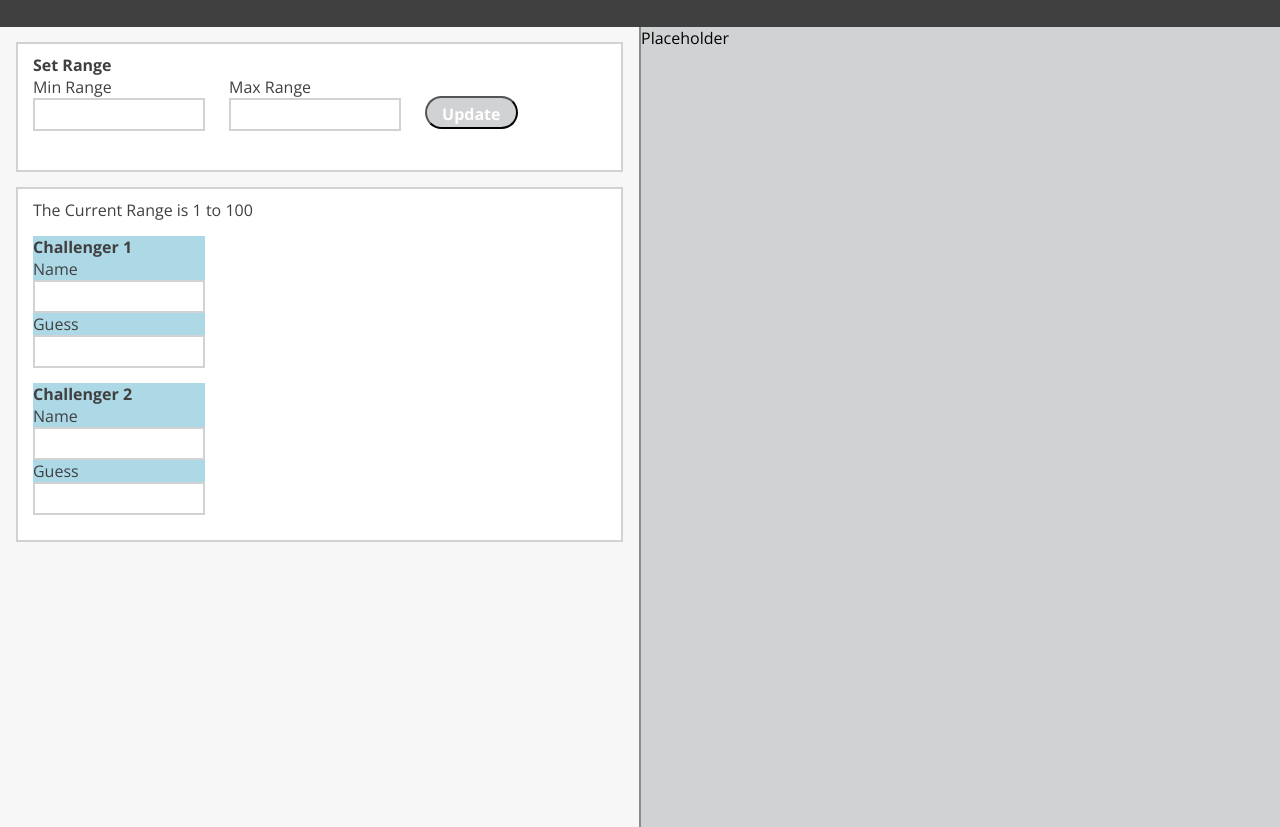
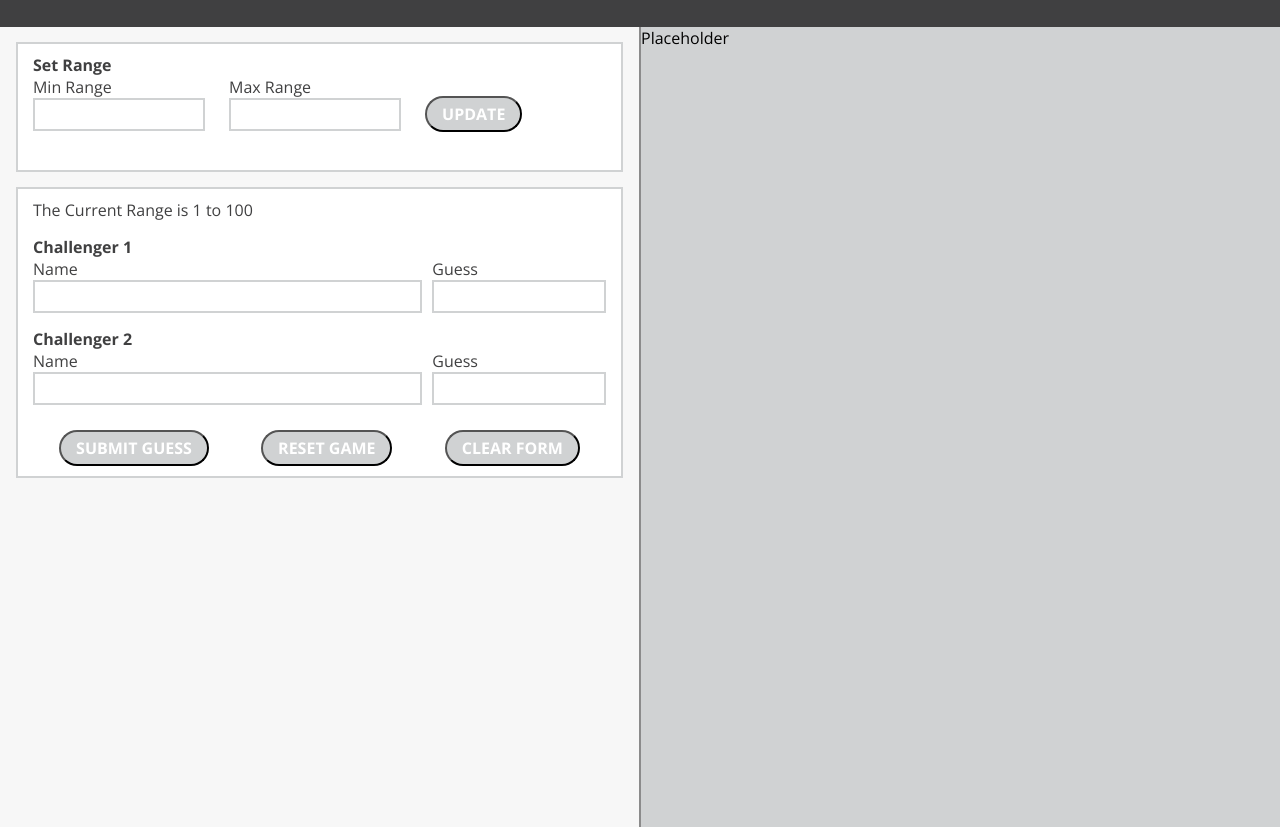
Before and after one commit to jonthanny/number_guesser, a plain HTML site: page index.html in a window 1280 px wide. Shown: the part 93-920 px from the top of the page. Drawn offline with nearby package versions, Linux system fonts and the light colour scheme.

Commit message:
Add css formatting to challenger card

```diff
--- a/index.html
+++ b/index.html
@@ -28,23 +28,39 @@
             <p>Max Range</p>
             <input type="text" name="Max Range">
           </div>
-          <button class="update-button form-buttons">Update</button>
+          <button class="update-button form-buttons">UPDATE</button>
         </div>
         <div class="challenger-card left-cards">
-          <p>The Current Range is 1 to 100</p>
+          <p>The Current Range is
+            <span id="min-range-num">1</span>
+            to
+            <span id="max-range-num">100</span></p>
+          <h4>Challenger 1</h4>
           <div class="input-container challenger-input-container-1">
-            <h4>Challenger 1</h4>
+            <div class="challenger-name-container">
               <p>Name</p>
               <input type="text" name="name-input-1">
+            </div>
+            <div class="challenger-guess-container">
               <p>Guess</p>
               <input type="text" name="guess-input-1">
             </div>
+          </div>
+          <h4>Challenger 2</h4>
           <div class="input-container challenger-input-container-2">
-            <h4>Challenger 2</h4>
+            <div class="challenger-name-container">
               <p>Name</p>
               <input type="text" name="name-input-1">
+            </div>
+            <div class="challenger-guess-container">
               <p>Guess</p>
               <input type="text" name="guess-input-1">
+            </div>
+          </div>
+          <div class="challenger-button-container">
+            <button class="form-buttons challenger-button">SUBMIT GUESS</button>
+            <button class="form-buttons challenger-button">RESET GAME</button>
+            <button class="form-buttons challenger-button">CLEAR FORM</button>
           </div>
         </div>
 
--- a/styles.css
+++ b/styles.css
@@ -35,7 +35,6 @@ section {
 /* || Left Section Formatting */
 .left-side {
   color: #404041;
-  /* display: flex; */
   flex-grow: 1;
   flex-shrink: 1;
   flex-basis: 50%;
@@ -45,7 +44,6 @@ section {
 
 .left-cards {
   background-color: white;
-  /* display: flex; */
   justify-content: space-between;
   align-items: center;
   border: 2px solid #d0d2d3;
@@ -62,10 +60,13 @@ section {
   height: auto;
 }
 
+.challenger-card h4 {
+  margin-top: 15px;
+}
+
 .input-container {
   display: inline-block;
   width: 30%;
-  /* padding: 3px 0 0 0; */
   margin-right: 20px;
 }
 
@@ -77,13 +78,29 @@ section {
 
 .challenger-input-container-1,
 .challenger-input-container-2 {
-  display: block;
-  margin: 15px 0;
-  background-color: lightblue;
+  display: flex;
+  width: 100%;
+  /* margin: 15px 0; */
+  /* padding: 10px; */
 }
 
-.challenger-input-container p {
+.challenger-name-container {
+  /* display: inline-block; */
+flex-basis: 70%;
+flex-grow: 1;
+}
 
+.challenger-guess-container {
+  flex-grow: 1;
+  justify-content: space-between;
+  margin-left: 10px;
+}
+
+.challenger-button-container {
+  display: flex;
+  justify-content: space-around;
+  width: 100%;
+  margin-top: 20px;
 }
 
 .form-buttons {
@@ -95,11 +112,12 @@ section {
   border-radius: 30px;
   font-weight: 700;
   font-size: 16px;
-  height: 33px;
+  height: auto;
 }
 
 .form-buttons:hover {
   background-color: #dd1792;
+  transition-duration: 300ms;
 }
 
 /* || Right Section Formatting */
```
Lines whose indentation alone changed are shown as unchanged.
